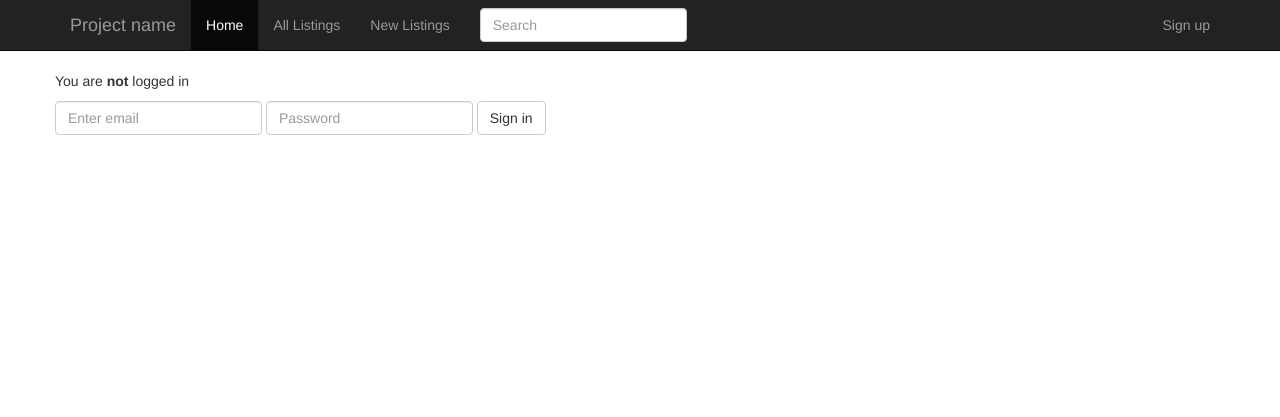
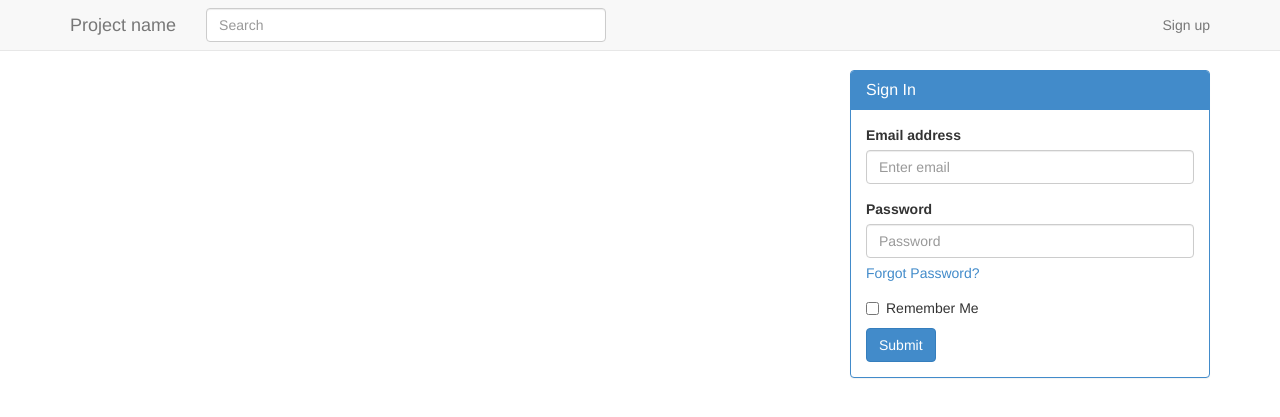
Before and after one commit to ymichael/cs2102-project, a Flask app: page / in a window 1280 px wide. Shown: the top 417 px of the page. Run offline with Flask 2, Linux system fonts and the light colour scheme; data that the repository does not hold is empty; parts of the project's set-up code (start-up, migrations or seed data) failed here and were passed over; some libraries are stand-ins or nearby versions.

Commit message:
Make layout of index and search page consistent.

```diff
--- a/app.py
+++ b/app.py
@@ -180,7 +180,8 @@ def logout():
 def search():
     results_per_page = 20
     query = request.args.get('q')
-    page = int(request.args.get('p')) or 1
+    page = request.args.get('p') or 1
+    page = int(page)
 
     data = generic_data_object()
     data['q'] = query
@@ -197,6 +198,7 @@ def search():
 @app.route("/")
 def index():
     data = generic_data_object()
+    data['listings'] = model.listing.get_latest_listings(20)
     return render_template('index.html', **data)
 
 
--- /dev/null
+++ b/static/css/main.css
@@ -0,0 +1,14 @@
+#searchInput {
+	width: 400px;
+	min-width: 100%;
+	max-width: 100%;
+}
+
+/* To prevent fixed nav from overlapping content. */
+body {
+	padding-top: 70px;
+}
+
+.page-header {
+	margin-top: 0px;
+}
--- a/templates/index.html
+++ b/templates/index.html
@@ -1,28 +1,23 @@
 {% extends 'layout.html' %}
 {% block content %}
-
-{% if logged_in %}
-	<p>You are logged in</p>
-{% else %}
-
 <div class='row'>
-	<p>You are <b>not</b> logged in</p>
+    <div class="col-md-8">
+        {% for l in listings %}
+        <div class="media">
+            <a class="pull-left" href="#">
+                <img class="media-object" src="{{ url_for('static', filename='img/64.jpg') }}">
+            </a>
+            <div class="media-body">
+                <h4 class="media-heading">
+                    <a href="/listing/{{ l.id }}">{{ l.title }}</a>
+                </h4>
+                <p>{{ l.description }}</p>
+            </div>
+        </div>
+        {% endfor %}
+    </div>
+    <div class="col-md-4">
+        {% include 'partials/index_sidebar.html' %}
+    </div>
 </div>
-
-<div id='loginform' class='row'>
-<form class="form-inline" role="form" method='post' action='/login'>
-  <div class="form-group">
-    <label class="sr-only" for="inputEmail">Email address</label>
-    <input name='email' type="text" class="form-control" id="inputEmail" placeholder="Enter email">
-  </div>
-  <div class="form-group">
-    <label class="sr-only" for="inputPassword">Password</label>
-    <input name='password' type="password" class="form-control" id="inputPassword" placeholder="Password">
-  </div>
-  <button type="submit" class="btn btn-default">Sign in</button>
-</form>
-</div>
-
-{% endif %}
-
 {% endblock %}
--- a/templates/layout.html
+++ b/templates/layout.html
@@ -3,11 +3,12 @@
 <head>
     <meta http-equiv="content-type" content="text/html; charset=utf-8" />
     <link rel="stylesheet" href="{{ url_for('static', filename='third-party/bootstrap.min.css')}}">
+    <link rel="stylesheet" href="{{ url_for('static', filename='css/main.css')}}">
     <meta name="viewport" content="width=device-width, initial-scale=1, user-scalable=no">
     <title>{{ title }}</title>
 </head>
 <body>
-<nav class="navbar navbar-default navbar-inverse navbar-static-top" role="navigation">
+<nav class="navbar navbar-default navbar-fixed-top" role="navigation">
     <div class="container">
         <div class="navbar-header">
             <button type="button" class="navbar-toggle" data-toggle="collapse" data-target=".navbar-collapse">
@@ -19,14 +20,6 @@
             <a class="navbar-brand" href="/">Project name</a>
         </div>
         <div class="collapse navbar-collapse">
-            <ul class="nav navbar-nav">
-                <li class="active"><a href="#">Home</a></li>
-                {% if logged_in %}
-                    <li><a href="/listing/new">Create New Listing</a></li>
-                {% endif %}
-                <li><a href="/listing/all">All Listings</a></li>
-                <li><a href="/listing/new">New Listings</a></li>
-            </ul>
             <form id='searchForm' class="navbar-form navbar-left" role="search" action='/search'>
                 <div class="form-group">
                     <input id='searchInput' name='q' type="text" class="form-control" placeholder="Search" value="{{ q }}">
@@ -40,16 +33,17 @@
                     <li><a href="#">Edit Profile</a></li>
                     <li class="divider"></li>
                     <li><a href="#">Help</a></li>
-                    <li><a href="#">Help</a></li>
                     <li><a href="#">About</a></li>
-                    <li><a href="#">Faq</a></li>
+                    <li><a href="#">FAQ</a></li>
                     <li class="divider"></li>
                     <li><a href="#">Settings</a></li>
                     <li><a href="/logout">Sign out</a></li>
                   </ul>
                 </li>
             {% else %}
-                <li><a href="/signup">Sign up</a></li>
+                {% if request.path != '/signup' %}
+                    <li><a href="/signup">Sign up</a></li>
+                {% endif %}
             {% endif %}
             </ul>
         </div>
@@ -70,7 +64,7 @@
     {% endfor %}
 </div>
 <div class='container'>
-{% block content %}{% endblock %}
+    {% block content %}{% endblock %}
 </div>
 <script src="{{ url_for('static', filename='third-party/jquery.min.js')}}"></script>
 <script src="{{ url_for('static', filename='third-party/bootstrap.min.js')}}"></script>
--- a/templates/listing.html
+++ b/templates/listing.html
@@ -1,6 +1,6 @@
 {% extends 'layout.html' %}
 {% block content %}
-
+<div class="col-md-8">
 	<div class="row">
 	    <h2>{{ listing.title }}</h2>
 	    <p>{{ listing.description }}</p>
@@ -9,5 +9,6 @@
 	    {% endif %}
 	</div>
 </div>
-
+<div class="col-md-4">
+</div>
 {% endblock %}
--- /dev/null
+++ b/templates/partials/index_sidebar.html
@@ -0,0 +1,45 @@
+{% if logged_in %}
+    <div class="panel panel-default">
+        <div class="panel-heading">
+            <h3 class="panel-title">New Listing</h3>
+        </div>
+        <div class="panel-body">
+            <form role="form" method='post' action='/listing/new'>
+                <div class="form-group">
+                    <label for="inputTitle">Title</label>
+                    <input name='title' type="text" class="form-control" id="inputTitle" placeholder="Enter listing title">
+                </div>
+                <div class="form-group">
+                    <label for="inputDescription">Description</label>
+                    <textarea rows="10" name='description' class='form-control' id='inputDescription' placeholder='Enter listing description'></textarea>
+                </div>
+                <button type="submit" class="btn btn-default">Create</button>
+            </form>
+        </div>
+    </div>
+{% else %}
+    <div class="panel panel-primary">
+        <div class="panel-heading">
+            <h3 class="panel-title">Sign In</h3>
+        </div>
+        <div class="panel-body">
+            <form role="form" method='post' action='/login'>
+                <div class="form-group">
+                    <label for="inputEmail">Email address</label>
+                    <input name='email' type="text" class="form-control" id="inputEmail" placeholder="Enter email">
+                </div>
+                <div class="form-group">
+                    <label for="inputPassword">Password</label>
+                    <input name='password' type="password" class="form-control" id="inputPassword" placeholder="Password">
+                    <p class="help-block"><a href="#">Forgot Password?</a></p>
+                </div>
+                <div class="checkbox">
+                    <label>
+                        <input name='rmbme' type="checkbox"> Remember Me
+                    </label>
+                </div>
+                <button type="submit" class="btn btn-primary">Submit</button>
+            </form>
+        </div>
+    </div>
+{% endif %}
```
Also changed, not shown: templates/search.html (+6 -1 lines), templates/signup.html (+5 -7 lines). Lines whose indentation alone changed are shown as unchanged.
